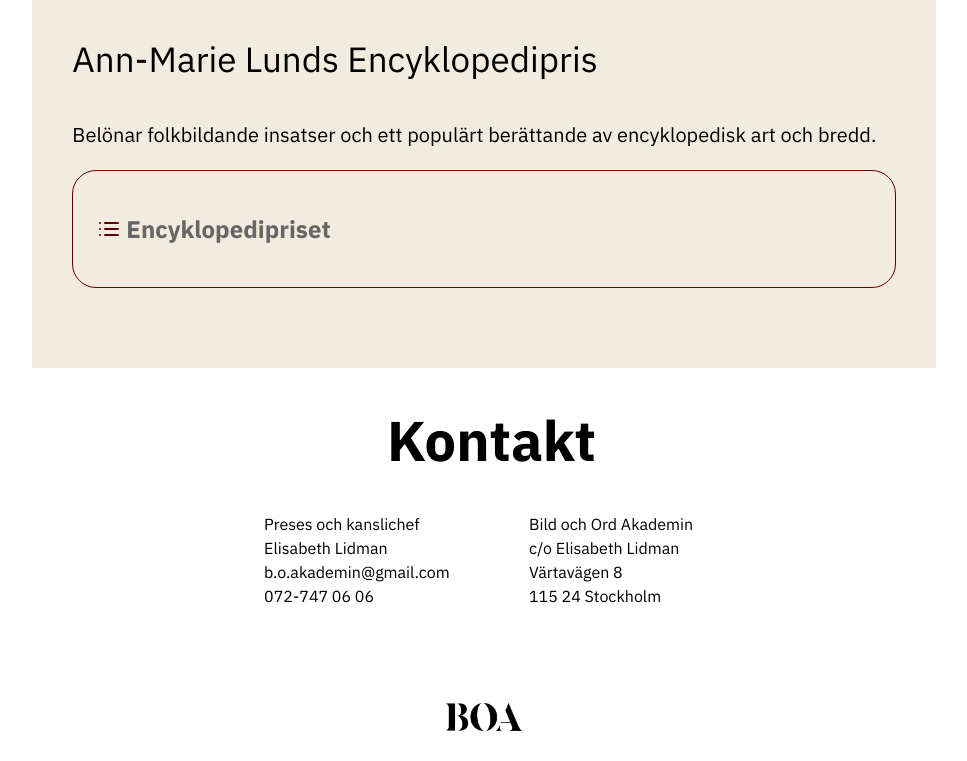
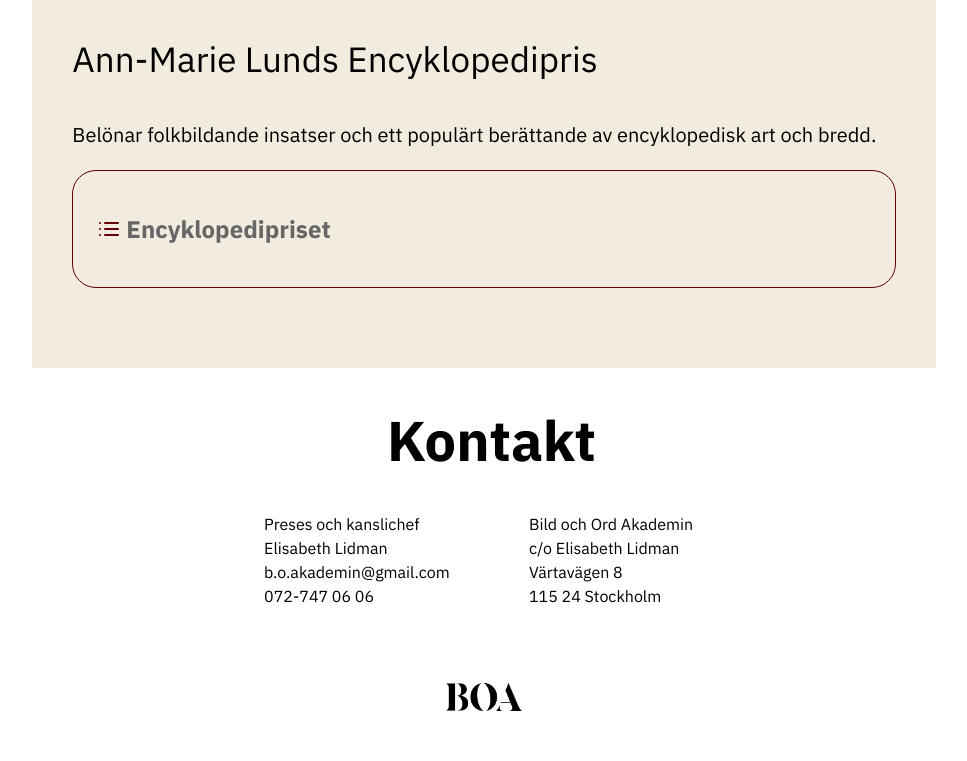
Before and after one commit to moablomkvist/BOA, a React (Create React App) app: page /priser in a window 1280 px wide. Shown: the part 1217-1978 px from the top of the page, without its empty margins (156-1123 px from the left). Built offline with nearby package versions, Linux system fonts and the light colour scheme.

Commit message:
changed the footer

```diff
--- a/src/index.css
+++ b/src/index.css
@@ -257,6 +257,12 @@ a:hover {
     align-items: center;
     width: 40%;
     margin: 5px;
+  }
+
+  .footer-logo {
+    object-fit: fill;
+    width: 15%;
+    margin: 40px 15px 25px 15px;
   }
 }
 
```
